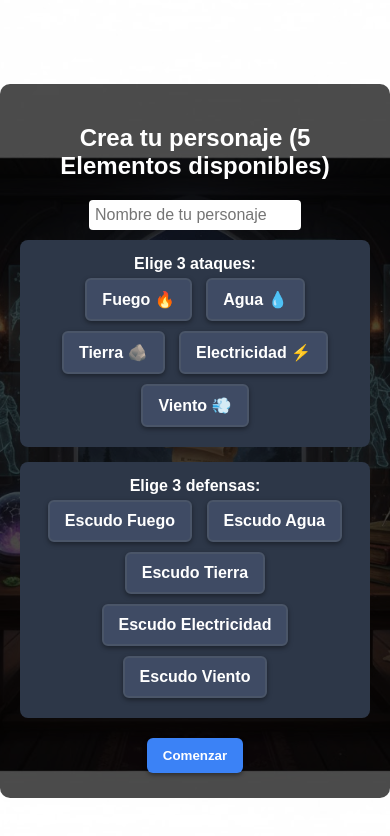
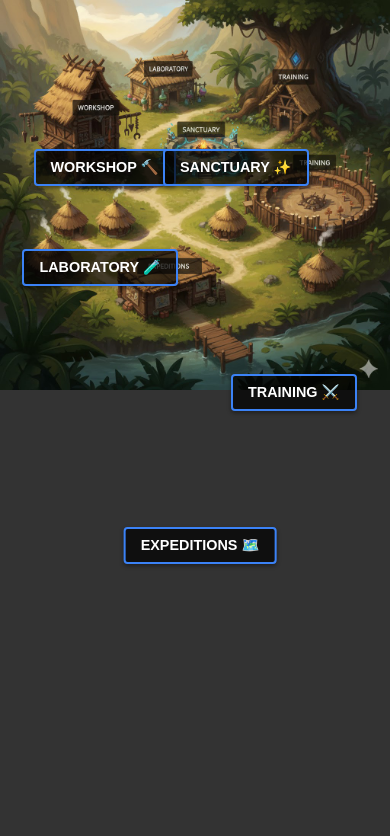
Before and after one commit to SalchiNFT/JuegoWeb, a plain HTML site: page index.html in a window 390 px wide. Drawn offline with Linux system fonts and the light colour scheme.

Commit message:
aldea con botones

```diff
--- a/index.html
+++ b/index.html
@@ -6,10 +6,10 @@
 <link rel="stylesheet" href="styles.css">
 </head>
 
-<body class="setup-bg">
+<body class="village-bg">
 <div class="container">
 
-<div id="setup">
+<div id="setup" class="hidden">
     <h2>Crea tu personaje (5 Elementos disponibles)</h2>
     <input type="text" id="playerName" placeholder="Nombre de tu personaje"><br>
 
@@ -92,6 +92,32 @@
 
 </div>
 
+
+<div id="villageArea">
+
+    <div id="villageHotspots">
+
+        <button id="hotspot-workshop" class="hotspot-btn">
+            WORKSHOP 🔨
+        </button>
+
+        <button id="hotspot-sanctuary" class="hotspot-btn">
+            SANCTUARY ✨
+        </button>
+
+        <button id="hotspot-laboratory" class="hotspot-btn">
+            LABORATORY 🧪
+        </button>
+
+        <button id="hotspot-training" class="hotspot-btn" onclick="goToSetup()">
+            TRAINING ⚔️
+        </button>
+
+        <button id="hotspot-expeditions" class="hotspot-btn">
+            EXPEDITIONS 🗺️
+        </button>
+    </div>
+</div>
 </div>
 
 <script src="script.js"></script>
--- a/script.js
+++ b/script.js
@@ -83,7 +83,8 @@ function startGame(){
         return;
     }
 
-    document.body.classList.remove('setup-bg');
+    // Quita el fondo de setup y aldea, pone el fondo de juego
+    document.body.classList.remove('setup-bg', 'village-bg');
     document.body.classList.add('game-bg');
 
     const attackArea = document.getElementById("attackCardArea");
@@ -111,8 +112,9 @@ function startGame(){
     selectedAttack = null;
     selectedDefense = null;
 
-
+    // Oculta setup y aldea, muestra gameArea
     document.getElementById("setup").classList.add("hidden");
+    document.getElementById("villageArea").classList.add("hidden");
     document.getElementById("gameArea").classList.remove("hidden");
 
     titleEl.innerText = `¡${playerName} VS Máquina!`;
@@ -299,6 +301,33 @@ function checkGameOver(){
     }
 }
 
+// ------------------------------------------------------------------
+// FUNCIONES DE NAVEGACIÓN DE LA ALDEA
+// ------------------------------------------------------------------
+
+// Muestra la pantalla de la aldea y cambia el fondo
+function showVillageScreen() {
+    // Aseguramos que el fondo de la aldea esté activo
+    document.body.classList.remove('setup-bg', 'game-bg');
+    document.body.classList.add('village-bg');
+
+    // Ocultar la pantalla de combate y setup
+    document.getElementById("gameArea").classList.add("hidden");
+    document.getElementById("setup").classList.add("hidden");
+
+    // Mostrar el área de la aldea
+    document.getElementById("villageArea").classList.remove("hidden");
+}
+
+// Navega de la Aldea a la Pantalla de Creación de Personaje (Training)
+function goToSetup() {
+    document.getElementById('setup').classList.remove('hidden');
+    document.getElementById('villageArea').classList.add('hidden');
+
+    document.body.classList.remove('village-bg');
+    document.body.classList.add('setup-bg');
+}
+
 function resetGame(){
     if (!confirm("¿Estás seguro de que quieres reiniciar el juego? Se perderá todo el progreso actual de la partida.")) {
         return;
@@ -311,12 +340,10 @@ function resetGame(){
     selectedAttack = null;
     selectedDefense = null;
 
-    document.getElementById("gameArea").classList.add("hidden");
-    document.getElementById("setup").classList.remove("hidden");
     logContent.innerHTML="";
 
-    document.body.classList.remove('game-bg');
-    document.body.classList.add('setup-bg');
+    // Al reiniciar, vamos a la pantalla de la aldea.
+    showVillageScreen();
 
     document.querySelectorAll('.element-card').forEach(btn => btn.classList.remove('selected'));
 }
--- a/styles.css
+++ b/styles.css
@@ -20,20 +20,36 @@ body{
 .game-bg {
     background: url('ImagenFondo.jpg') center center / cover no-repeat fixed;
 }
+/* NUEVO FONDO: Aldea Tribal con ajuste para mostrar la imagen completa */
+.village-bg {
+    background: url('ImagenAldea.jpg') center top / contain no-repeat fixed;
+    background-color: #333; /* Color de relleno para las franjas si aparecen */
+}
 
-/* Contenedor principal del juego */
+/* ------------------------------------------------------------------ */
+/* CONTENEDORES PRINCIPALES Y ELIMINACIÓN DEL RECUADRO OSCURO */
+/* ------------------------------------------------------------------ */
 .container{
     width:900px;
+    max-width: 95%;
     text-align:center;
-    background: rgba(0, 0, 0, 0.7);
-    padding: 20px;
+    background: transparent; /* ELIMINADO EL RECUADRO OSCURO GLOBAL */
+    padding: 0; /* ELIMINADO EL PADDING GLOBAL */
     border-radius: 10px;
     z-index: 10;
     position: relative;
 }
 
+/* Añadimos el recuadro oscuro y padding solo a las pantallas que lo necesitan */
+#setup, #gameArea {
+    background: rgba(0, 0, 0, 0.7);
+    padding: 20px;
+    border-radius: 10px;
+}
+
+
 /* ------------------------------------------------------------------ */
-/* ESTILOS DE BOTONES (GENERAL) Y HOVER DE COMBATE */
+/* ESTILOS DE BOTONES (GENERAL) */
 /* ------------------------------------------------------------------ */
 
 button{
@@ -127,7 +143,7 @@ input[type=text]{
 .log-entry strong { color: white; }
 
 /* ------------------------------------------------------------------ */
-/* ESTILOS DE LA BARRA DE VIDA (AHORA EN FLUJO NORMAL) */
+/* ESTILOS DE LA BARRA DE VIDA */
 /* ------------------------------------------------------------------ */
 
 .hp {
@@ -206,7 +222,7 @@ input[type=text]{
     transition: background 0.2s, border 0.2s, transform 0.2s, box-shadow 0.2s;
 }
 
-/* EFECTO HOVER: Sombra más pronunciada y escala */
+/* EFECTO HOVER */
 .element-btn span:hover {
     transform: scale(1.05);
     box-shadow: 0 4px 10px rgba(59, 130, 246, 0.8);
@@ -268,3 +284,102 @@ input[type=text]{
 .super-effective { color: #84cc16; }
 .not-effective { color: #f87171; }
 .normal-effective { color: #94a3b8; }
+
+/* ------------------------------------------------------------------ */
+/* ESTILOS PARA LA ALDEA TRIBAL (#villageArea) - Hotspots y Posicionamiento */
+/* ------------------------------------------------------------------ */
+
+/* Asegura que el área de la aldea se extienda para contener los hotspots */
+#villageArea {
+    padding: 0;
+    position: relative;
+    width: 100%;
+    min-height: 500px;
+}
+
+/* Contenedor de Hotspots para el posicionamiento absoluto */
+#villageHotspots {
+    position: absolute;
+    top: 0;
+    left: 0;
+    width: 100%;
+    height: 100%;
+}
+
+/* Estilo base de los botones de acceso */
+.hotspot-btn {
+    position: absolute;
+    background: rgba(0, 0, 0, 0.7);
+    color: white;
+    border: 2px solid #3b82f6;
+    padding: 8px 15px;
+    border-radius: 4px;
+    font-weight: bold;
+    cursor: pointer;
+    transition: background 0.3s, transform 0.3s;
+    text-transform: uppercase;
+    font-size: 0.9em;
+}
+
+.hotspot-btn:hover {
+    background: #3b82f6;
+    transform: scale(1.05);
+}
+
+/* Posicionamiento específico de los edificios */
+#hotspot-workshop {
+    top: 10%;
+    left: 10%;
+}
+
+#hotspot-sanctuary {
+    top: 15%;
+    left: 40%;
+}
+
+#hotspot-laboratory { /* NUEVA POSICIÓN: Edificio de madera cerca del árbol */
+    top: 35%;
+    left: 5%;
+}
+
+#hotspot-training { /* MOVIMIENTO: Círculo de entrenamiento inferior */
+    top: 60%;
+    right: 15%;
+}
+
+#hotspot-expeditions {
+    bottom: 5%;
+    left: 50%;
+    transform: translateX(-50%);
+}
+
+/* Media Query: Ajuste básico para pantallas más pequeñas (opcional, mejora la responsividad) */
+@media (max-width: 768px) {
+    .container {
+        padding: 10px;
+    }
+
+    /* Reducir el tamaño de los personajes en móvil */
+    .character, .cpu {
+        width: 100px;
+        height: 100px;
+    }
+
+    /* Ajustar posición de hotspots en pantallas pequeñas */
+    #hotspot-workshop {
+        top: 10%;
+        left: 5%;
+    }
+    #hotspot-training {
+        top: 55%; /* Ligeramente más arriba */
+        right: 5%;
+    }
+    #hotspot-laboratory {
+        top: 30%;
+        left: 2%;
+    }
+    #hotspot-sanctuary {
+        top: 10%;
+        left: 40%;
+    }
+}
```
Also changed, not shown: ImagenAldea.jpg (added).
